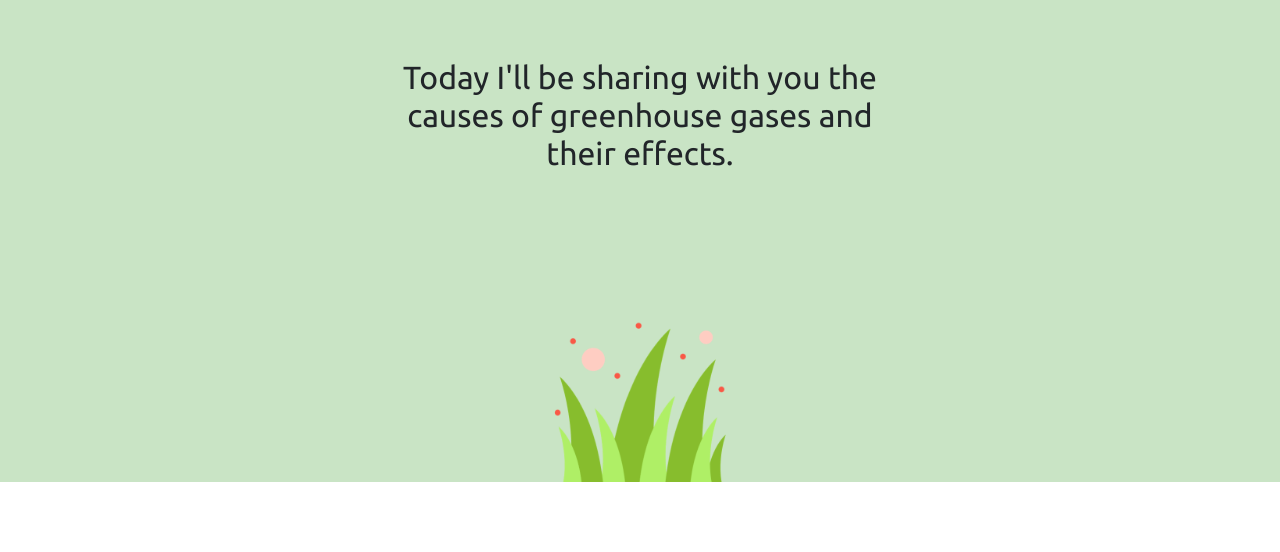
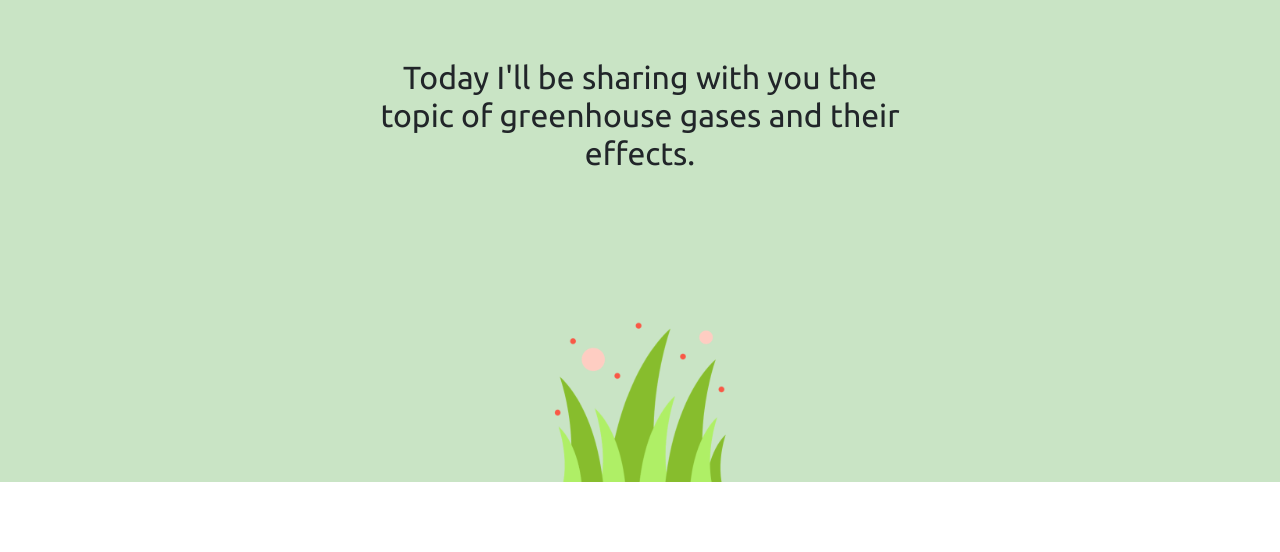
Before and after one commit to aungminkhantt/greenhouse, a plain HTML site: page index.html in a window 1280 px wide. Shown: the part 248-800 px from the top of the page. Drawn offline with nearby package versions, Linux system fonts and the light colour scheme.

Commit message:
Update index.html

```diff
--- a/index.html
+++ b/index.html
@@ -35,7 +35,7 @@
 
 
 	<h1 class="big-header">Aloha!</h1>
-	<h2>Today I'll be sharing with you the causes of greenhouse gases and their effects.</h2>
+	<h2>Today I'll be sharing with you the topic of greenhouse gases and their effects.</h2>
 	<img src="images/grass-leaves.png"alt="leaves-img"class="leaves">
 	</div>
 </section>
```
